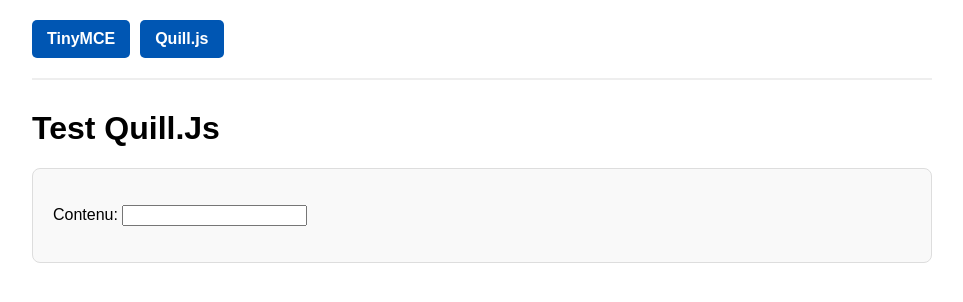
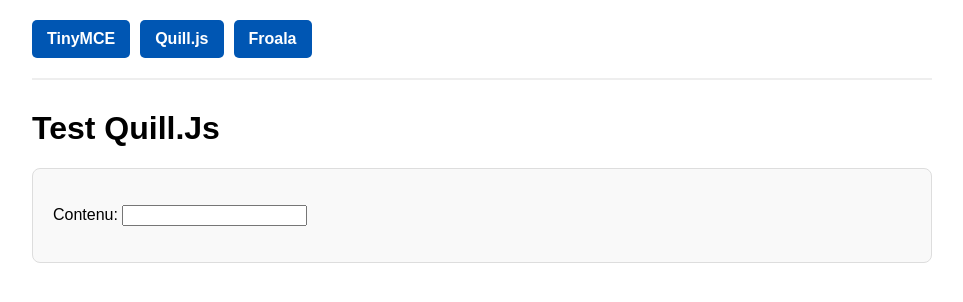
Before and after one commit to antoineFabr/findwysiwyg_Django, a Django app: page /quilljs/ in a window 1280 px wide. Shown: the top 302 px of the page, without its empty margins (158-1121 px from the left). Run offline with Django 5.2, Linux system fonts and the light colour scheme.

Commit message:
[feature] Add froala editor

```diff
--- a/blog/forms.py
+++ b/blog/forms.py
@@ -1,9 +1,13 @@
 from django import forms
 from tinymce.widgets import TinyMCE
 from django_quill.forms import QuillFormField
+from froala_editor.widgets import FroalaEditor
 
 class TinyMCEForm(forms.Form):
     contenu = forms.CharField(widget=TinyMCE(), label="TinyMCE")
 
 class QuillJsForm(forms.Form):
     contenu = QuillFormField(label="Quill.js")
+
+class FroalaForm(forms.Form):
+    contenu = forms.CharField(widget=FroalaEditor(), label="Froala")
--- a/blog/templates/blog/test_editeur.html
+++ b/blog/templates/blog/test_editeur.html
@@ -17,6 +17,7 @@
     <div class="nav">
         <a href="{% url 'blog:tinymce' %}">TinyMCE</a>
         <a href="{% url 'blog:quilljs' %}">Quill.js</a>
+        <a href="{% url 'blog:froala' %}">Froala</a>
 
     </div>
 
--- a/blog/urls.py
+++ b/blog/urls.py
@@ -5,5 +5,6 @@
 
 urlpatterns = [
     path('tinymce/', views.test_tinymce, name='tinymce'),
-    path('quilljs/', views.test_quilljs, name='quilljs')
+    path('quilljs/', views.test_quilljs, name='quilljs'),
+    path('froala/', views.test_froala, name='froala')
 ]
--- a/blog/views.py
+++ b/blog/views.py
@@ -7,3 +7,6 @@
 
 def test_quilljs(request):
     return render(request, 'blog/test_editeur.html', {'form': forms.QuillJsForm(), 'titre': 'Test Quill.Js'})
+
+def test_froala(request):
+    return render(request, 'blog/test_editeur.html', {'form': forms.FroalaForm(), 'titre': 'Test froala'})
--- a/core/settings.py
+++ b/core/settings.py
@@ -39,7 +39,8 @@
     'django.contrib.staticfiles',
     'blog',
     'tinymce',
-    'django_quill'
+    'django_quill',
+    'froala_editor'
 ]
 
 MIDDLEWARE = [
```
Also changed, not shown: README.md.
